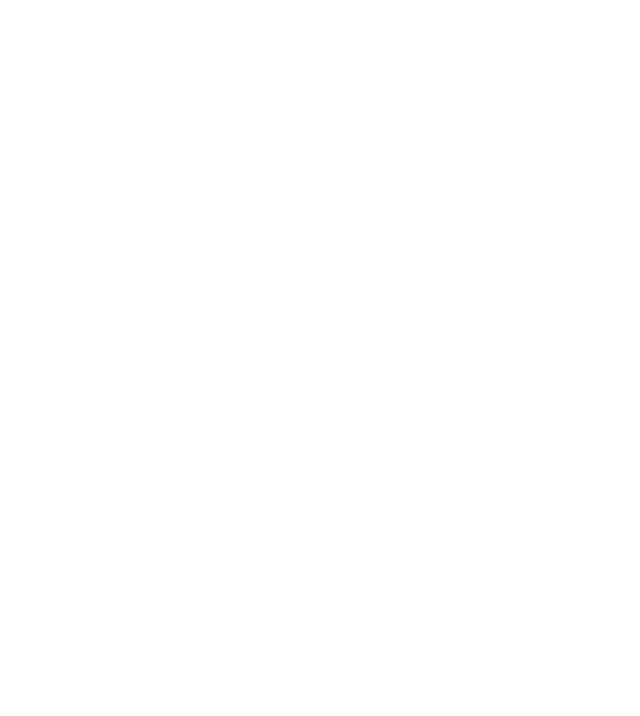
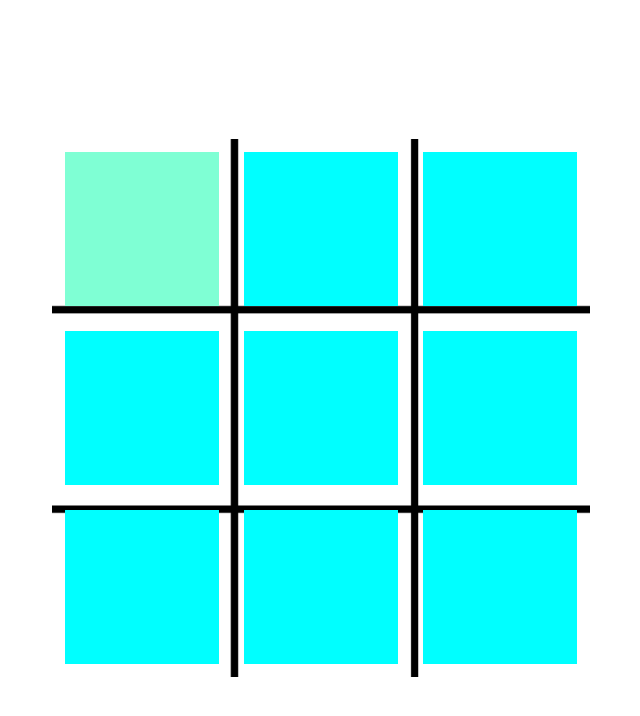
Before and after one commit to Khodor-Hassoun/TicTacToe, a plain HTML site: page index.html in a window 1280 px wide. Shown: the whole page, without its empty margins (327-967 px from the left). Drawn offline with Linux system fonts and the light colour scheme.

Commit message:
Grid working

```diff
--- /dev/null
+++ b/app.js
@@ -0,0 +1,7 @@
+const squares = document.querySelectorAll('.square')
+
+for(square of squares){
+    square.addEventListener('click', ()=>{
+        console.log('working')
+    })
+}
--- a/index.html
+++ b/index.html
@@ -5,9 +5,38 @@
     <meta http-equiv="X-UA-Compatible" content="IE=edge">
     <meta name="viewport" content="width=device-width, initial-scale=1.0">
     <title>Tick Tack Toe</title>
+    <link rel="stylesheet" href="./styles/styles.css">
 </head>
 <body>
+    <main class="ticTac">
+        <div class="square">
 
+        </div>
+        <div class="square">
 
+        </div>
+        <div class="square">
+
+        </div>
+        <div class="square">
+
+        </div>
+        <div class="square">
+
+        </div>
+        <div class="square">
+
+        </div>
+        <div class="square">
+
+        </div>
+        <div class="square">
+
+        </div>
+        <div class="square">
+
+        </div>
+    </main>
+    <script src="./app.js"></script>
 </body>
 </html>
--- /dev/null
+++ b/styles/styles.css
@@ -0,0 +1,57 @@
+body{
+    display: flex;
+    justify-content: center;
+    align-items: center;
+    width: 100vw;
+    height: 100vh;
+    /* box-sizing: border-box;   */
+}
+.ticTac {
+    width: 42vw;
+    height: 42vw;
+    background-image: url("../assets/board.png");
+    background-position: center;
+    background-size: cover;
+    background-repeat: no-repeat;
+    display: grid;
+    grid-template-areas:
+        "g11 g12 g13"
+        "g21 g22 g23"
+        "g31 g32 g33";
+    /* grid-template-rows: repeat(3, 14vw); */
+    grid-template-columns: repeat(3, 14vw);
+}
+.ticTac > *:nth-child(1) {
+    grid-area: g11;
+    background-color: aquamarine ;
+  }
+.ticTac > *:nth-child(2) {
+    grid-area: g12;
+  }
+.ticTac > *:nth-child(3) {
+    grid-area: g13;
+  }
+.ticTac > *:nth-child(4) {
+    grid-area: g21;
+  }
+.ticTac > *:nth-child(5) {
+    grid-area: g22;
+  }
+.ticTac > *:nth-child(6) {
+    grid-area: g23;
+  }
+.ticTac > *:nth-child(7) {
+    grid-area: g31;
+  }
+.ticTac > *:nth-child(8) {
+    grid-area: g32;
+  }
+.ticTac > *:nth-child(9) {
+    grid-area: g33;
+  }
+.square{
+    width: 12vw;
+    height: 12vw;
+    margin: 1vw;
+    background-color: aqua;
+}
```
